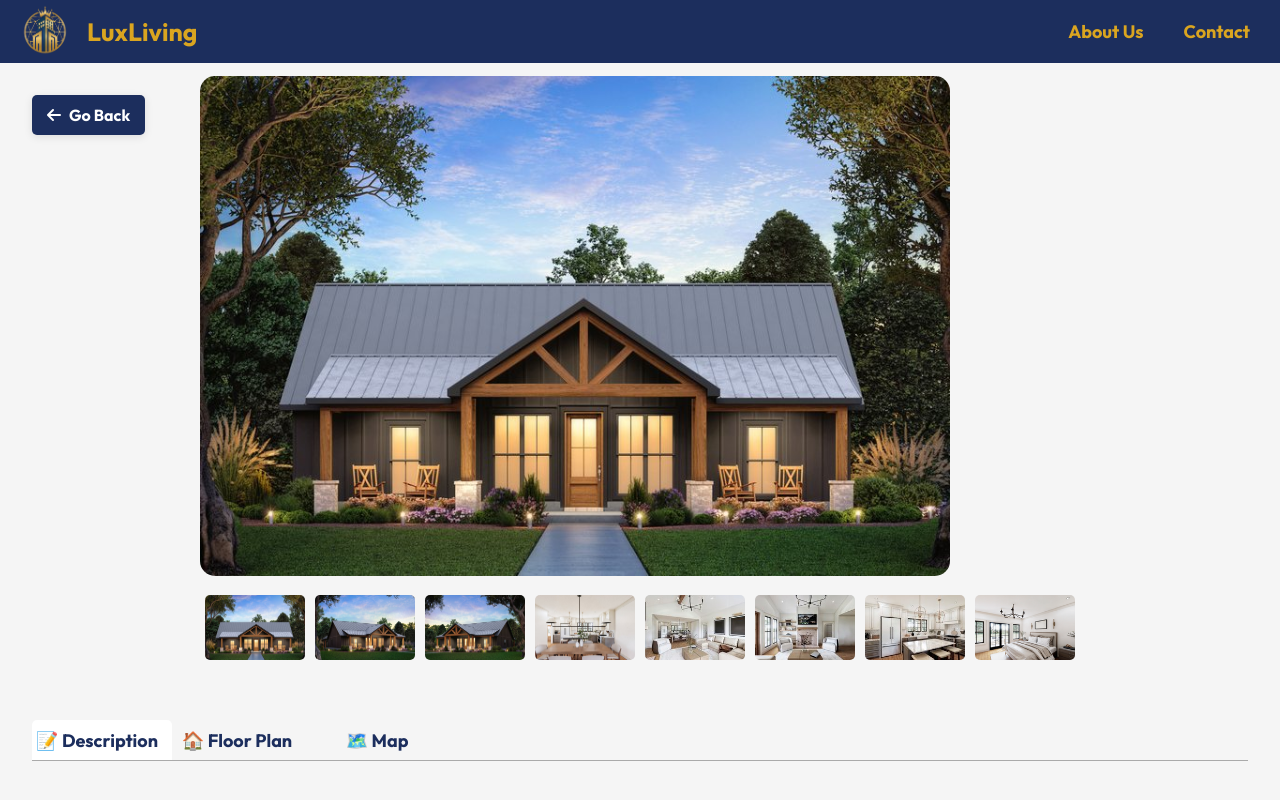
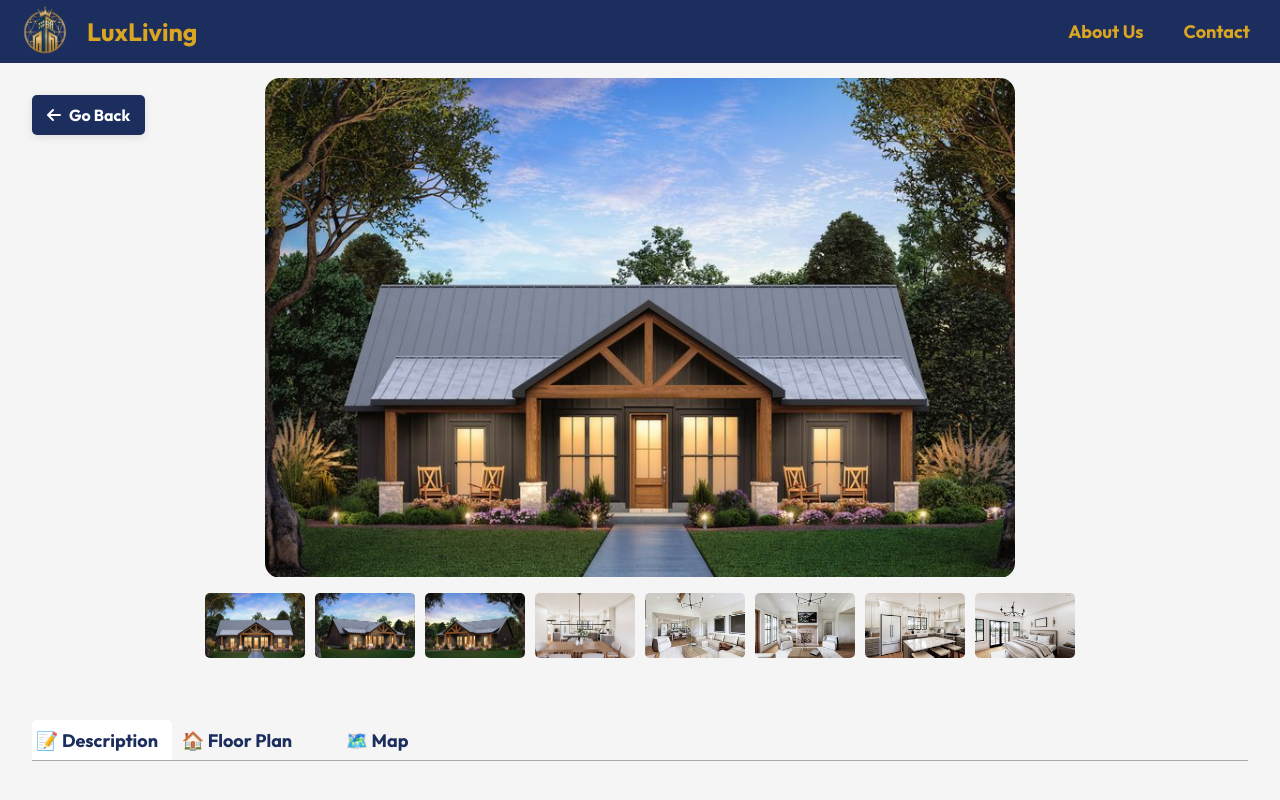
Before and after one commit to Yasith2004/acs_cw, a React (Vite) app: page /#/property/prop1 in a window 1280 px wide. Both pictures are taken after a click on the picture 255 px from the left and 627 px from the top of the page. Shown: the top 800 px of the page. Built offline with nearby package versions, Linux system fonts and the light colour scheme.

Commit message:
fixed align issue of favourites side bar & main images.

```diff
--- a/src/App.css
+++ b/src/App.css
@@ -80,7 +80,7 @@
 /*SEARCH PAGE LAYOUT & FORM*/
 .search-page-container {
     display: flex;
-    max-width: 1400px;
+    max-width: 1200px;
     margin: 0 auto;
     gap: 20px;
 }
@@ -386,9 +386,16 @@
     height: 500px;
 }
 
+.main-image {
+    display: flex;
+    justify-content: center;
+    width: 100%;
+}
+
 .main-image img {
     border-radius: 15px;
     height: 500px;
+    object-fit: contain;
 }
 
 .image-gallery {
@@ -398,6 +405,7 @@
 }
 
 .image-gallery img {
+    align-content: center;
     width: 100px;
     height: 65px;
     margin: 5px;
--- a/src/components/Gallery.jsx
+++ b/src/components/Gallery.jsx
@@ -2,6 +2,11 @@
 
 /**
  * Gallery component renders a featured image and a grid of property thumbnails.
+ * It manages its own internal state to track the currently active featured image.
+ *
+ * @param {Object} props - The component props.
+ * @param {Array} props.pictures - Array of image URLs.
+ * @returns {JSX.Element} The rendered image gallery.
  */
 function Gallery({ pictures }) {
   // Internal state to manage the currently displayed featured image
```
